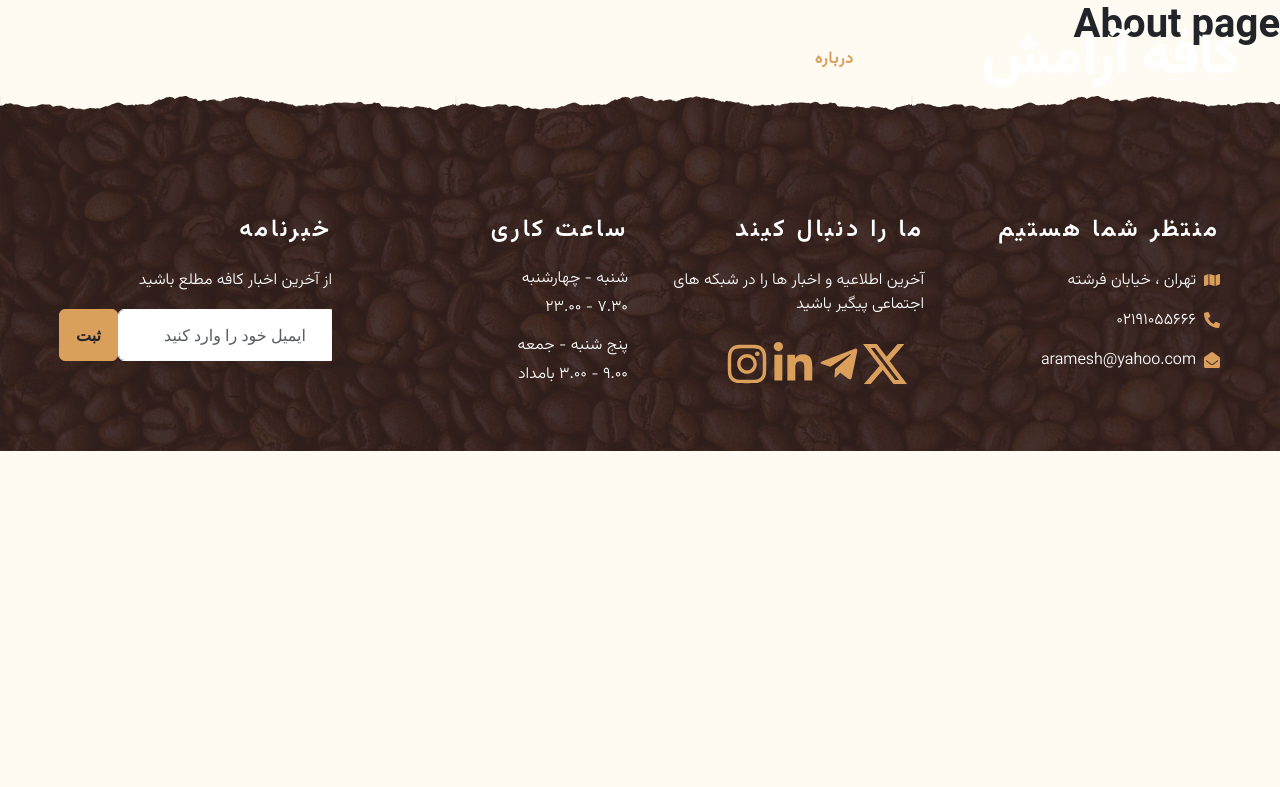
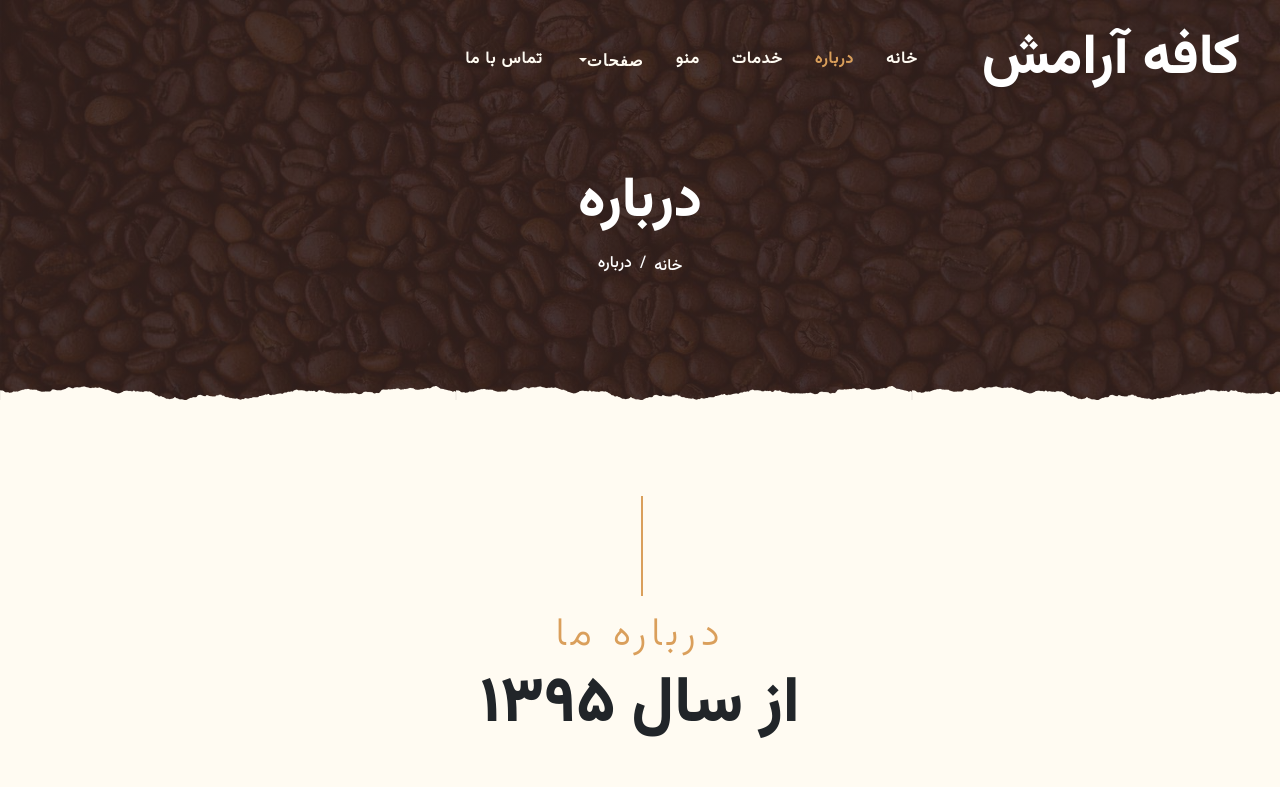
Before and after one commit to erfanHP390/website-coffee-shop, a Next.js app: page /about in a window 1280 px wide. Shown: the top 787 px of the page. Built offline with nearby package versions, Linux system fonts and the light colour scheme.

Commit message:
create page about-us

```diff
--- a/pages/about/index.js
+++ b/pages/about/index.js
@@ -1,11 +1,16 @@
 import React from 'react'
+import Link from "next/link";
 
-function About() {
+import About from '@/components/templates/Index/About';
+import PageHeader from '@/components/modules/PageHeader/PageHeader'
+
+function AboutPage() {
   return (
-    <h1>
-      About page
-    </h1>
+    <>
+    <PageHeader route={"درباره"} />
+    <About />
+    </>
   )
 }
 
-export default About
+export default AboutPage
```
